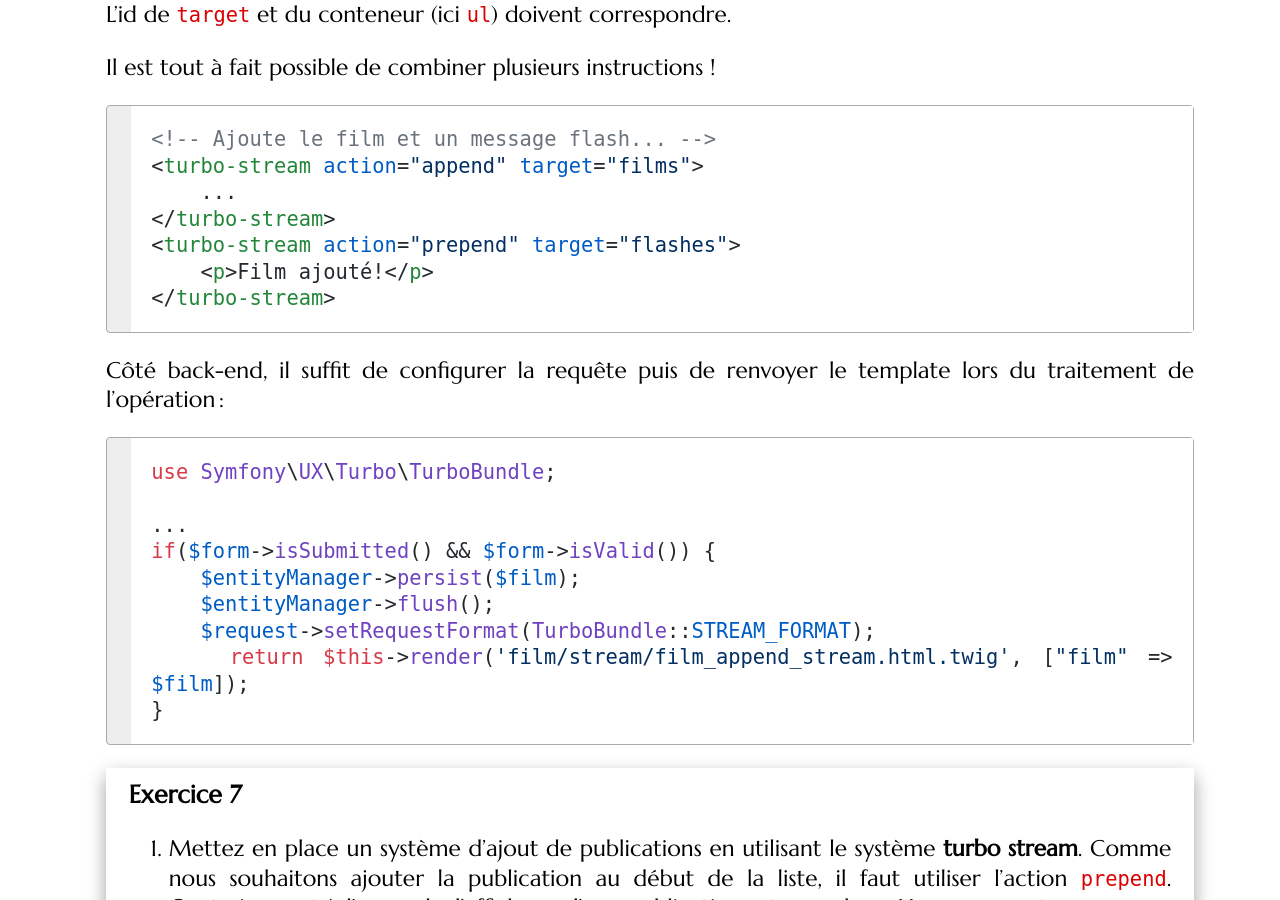
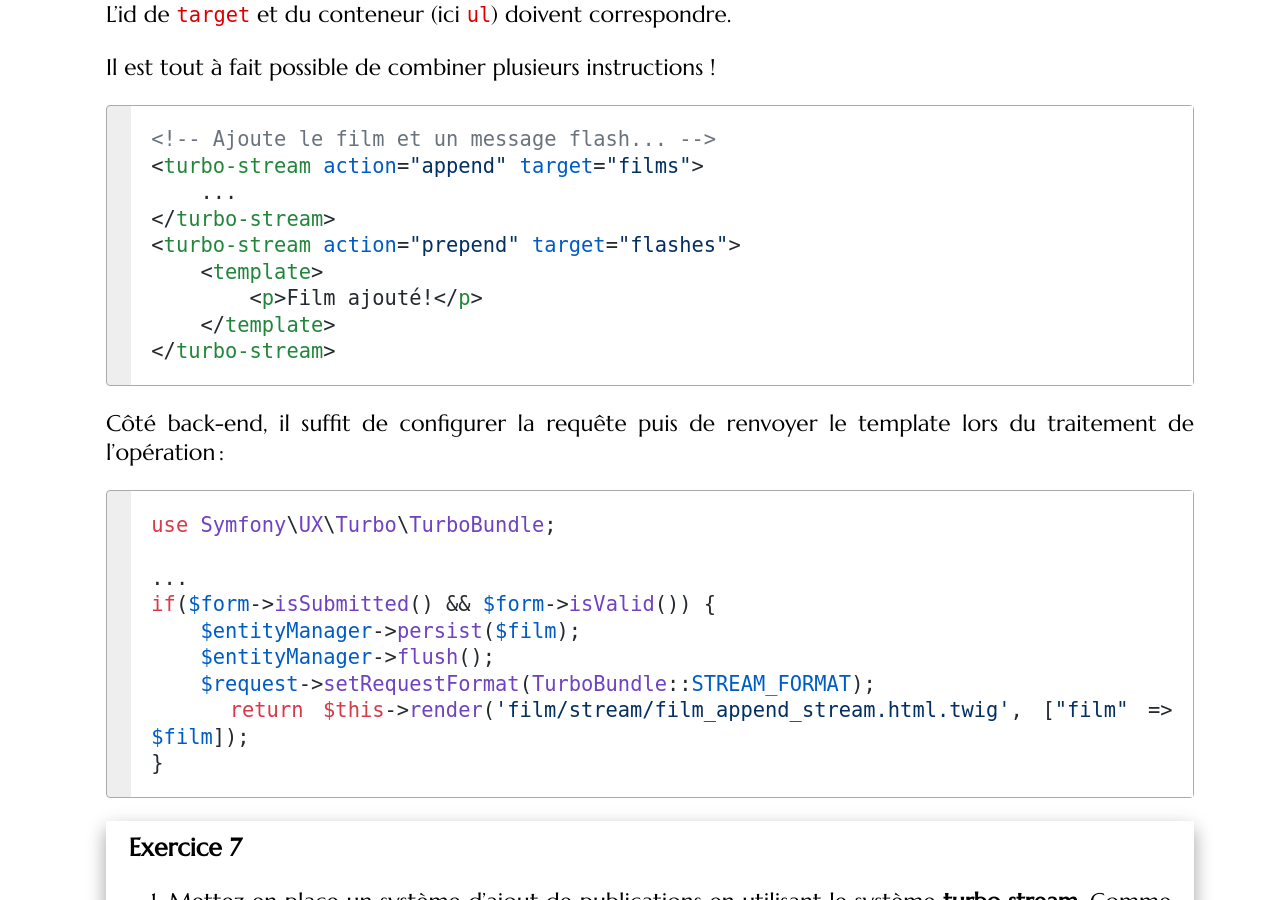
Before and after one commit to mgasquet/R5.A.05-ProgrammationAvancee-Web, a Jekyll site: the page built from tutorials/tutorial3.md, in a window 1280 px wide and 900 px high, scrolled down 19939 px. Built offline with Jekyll 4.4.1, drawn with Linux system fonts in a browser that asks for light colours; some web fonts are replaced.

Commit message:
TD3 : ajout <template> manquant

````diff
--- a/tutorials/tutorial3.md
+++ b/tutorials/tutorial3.md
@@ -588,7 +588,9 @@ Il est tout à fait possible de combiner plusieurs instructions !
     ...
 </turbo-stream>
 <turbo-stream action="prepend" target="flashes">
-    <p>Film ajouté!</p>
+    <template>
+        <p>Film ajouté!</p>
+    </template>
 </turbo-stream>
 ```
 
````
